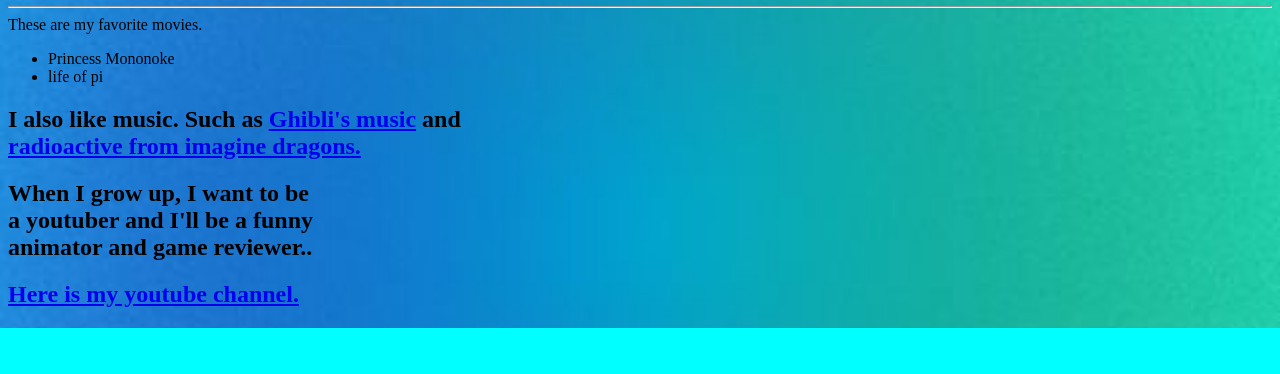
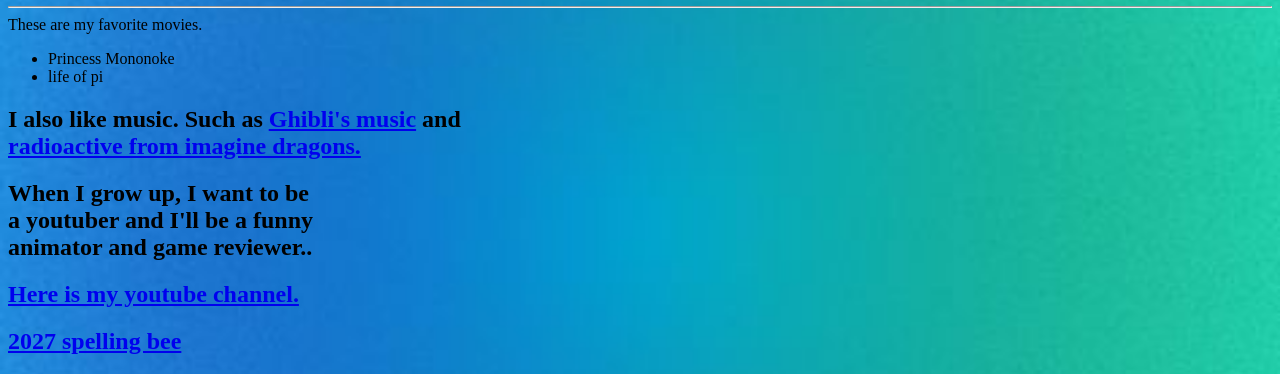
Before and after one commit to leoyuantx/leoyuantx.github.io, a website: page index.html in a window 1280 px wide. Shown: the part 626-1000 px from the top of the page. Before the commit the page ends 954 px from the top, so only its background shows below. Drawn offline with Linux system fonts and the light colour scheme.

Commit message:
2027 bee

```diff
--- a/index.html
+++ b/index.html
@@ -96,6 +96,10 @@
       <a href="https://www.youtube.com/@Leo_RobloxPro">Here is my youtube channel.</a>
     </h2>
 
+    <h2>
+      <a href="./spelling_bee/2027/words.html">2027 spelling bee</a>
+    </h2>
+
 
 </body>
 </html>
```
